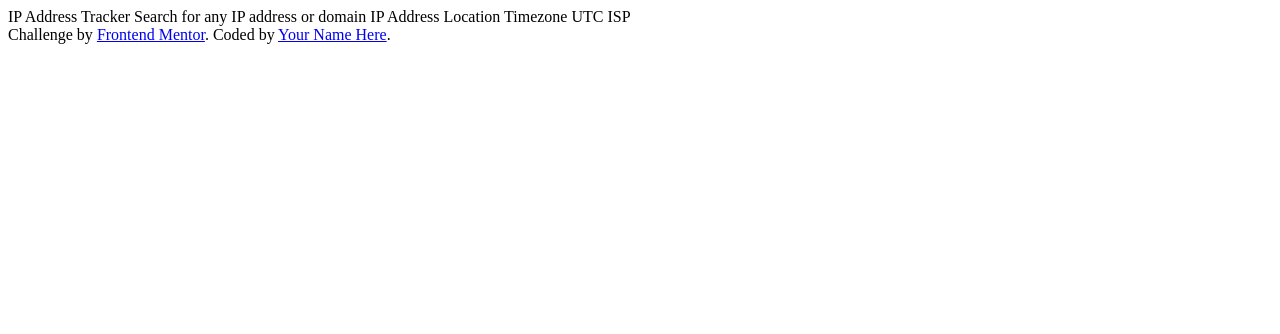
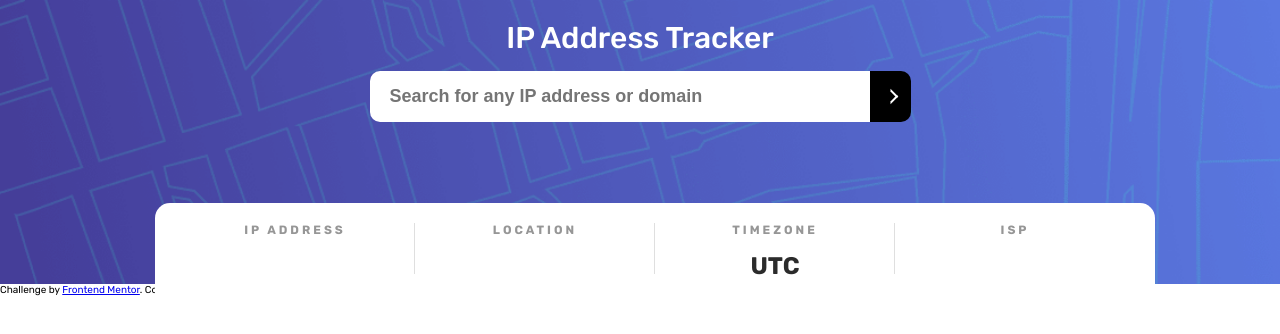
Before and after one commit to Tuinov/project-ip-map, a website built with Parcel: page index.html in a window 1280 px wide. Built offline with nearby package versions, Linux system fonts and the light colour scheme.

Commit message:
validate

```diff
--- a/index.html
+++ b/index.html
@@ -18,24 +18,49 @@
 </head>
 
 <body>
+  <div class="finder">
+    <h1 class="title"> IP Address Tracker</h1>
+    <div class="search-bar">
+      <input type="text" class="search-bar__input" placeholder="Search for any IP address or domain">
+      <button class="search-bar__btn"></button>
+    </div>
 
-  IP Address Tracker
+    <div class="info">
+      <div class="info__block">
+        <div class="info__block-subtitle" id="ip"> IP Address</div>
+        <div class="info__block-title"></div>
+      </div>
+      <div class="info__block">
+        <div class="info__block-subtitle">Location</div>
+        <div class="info__block-title" id="location"></div>
+      </div>
+      <div class="info__block">
+        <div class="info__block-subtitle">Timezone</div>
+        <div class="info__block-title">UTC <span id="timezone"></span></div>
+      </div>
+      <div class="info__block">
+        <div class="info__block-subtitle">ISP</div>
+        <div class="info__block-title" id="isp"></div>
+      </div>
+    </div>
+  </div>
 
-  Search for any IP address or domain
 
-  IP Address
-  Location
-  Timezone
-  UTC
+
+
+
+
+
+
   <!-- add offset value dynamically using the API -->
-  ISP
+
 
   <div class="attribution">
     Challenge by <a href="https://www.frontendmentor.io?ref=challenge" target="_blank">Frontend Mentor</a>.
     Coded by <a href="#">Your Name Here</a>.
   </div>
 
-  <script src="./src/index.js"></script>
+  <script type="module" src="./src/index.js"></script>
 </body>
 
 </html>
--- /dev/null
+++ b/src/helpers/index.js
@@ -0,0 +1 @@
+export {validatIp} from './validate-ip';
--- /dev/null
+++ b/src/helpers/validate-ip.js
@@ -0,0 +1,8 @@
+export function validatIp(ip) {
+    if (/^(([0-9]|[1-9][0-9]|1[0-9]{2}|2[0-4][0-9]|25[0-5])\.){3}([0-9]|[1-9][0-9]|1[0-9]{2}|2[0-4][0-9]|25[0-5])$/.test(ip)) {
+        return true;
+    }
+
+    alert('You have to enter a valid IP address');
+    return false;
+}
--- a/src/index.js
+++ b/src/index.js
@@ -0,0 +1,28 @@
+import {validatIp} from './helpers';
+
+
+const ipInput = document.querySelector('.search-bar__input');
+const btn = document.querySelector('button');
+
+const ipInfo = document.querySelector('#ip');
+const locationInfo = document.querySelector('#location');
+const timezoneInfo = document.querySelector('#timezone');
+const ispInfo = document.querySelector('#isp');
+
+btn.addEventListener('click', getData);
+ipInput.addEventListener('keydown', handleKey);
+
+function getData() {
+    if(validatIp(ipInput.value)){
+        fetch(`https://geo.ipify.org/api/v2/country?apiKey=at_kZU80bL72qS6TWhycUPX4DHxdxlf1&ipAddress=${ipInput.value}`
+        )
+          .then(response => response.json())
+          .then(data => console.log(data));
+    }
+}
+
+function handleKey(e) {
+    if (e.key === 'Enter') {
+        getData();
+    }
+}
--- a/src/style.css
+++ b/src/style.css
@@ -0,0 +1,147 @@
+:root {
+    font-size: 10px;
+    font-family: 'Rubik', sans-serif;
+  }
+  * {
+    margin: 0;
+    box-sizing: border-box;
+  }
+
+  .finder {
+    background: url(../images/pattern-bg.png);
+    background-size: cover;
+    padding: 2rem 1.5rem 17.5rem;
+    text-align: center;
+    position: relative;
+  }
+  @media (min-width: 1024px) {
+    .finder {
+      padding: 2rem 1.5rem;
+    }
+  }
+
+  .title {
+    color: white;
+    margin-bottom: 1.5rem;
+    font-weight: 500;
+    font-size: 3rem;
+  }
+
+  .search-bar {
+    display: flex;
+    justify-content: center;
+    margin-bottom: 2rem;
+  }
+  .search-bar__input {
+    width: 100%;
+    max-width: 500px;
+    font-size: 1.8rem;
+    font-weight: 700;
+    color: hsl(0, 0%, 17%);
+    border: none;
+    outline: none;
+    padding: 1.5rem 2rem;
+    border-radius: 10px 0 0 10px;
+    cursor: pointer;
+  }
+  .search-bar__btn {
+    background-color: black;
+    border: none;
+    outline: none;
+    color: white;
+    padding: 0 1.5rem;
+    border-radius: 0 10px 10px 0;
+    position: relative;
+    cursor: pointer;
+  }
+  .search-bar__btn:hover {
+    background-color: rgb(77, 77, 77);
+  }
+  .search-bar__btn::after {
+    display: block;
+
+    content: '';
+    width: 7px;
+    height: 7px;
+    background: transparent;
+    border: 2px solid;
+    border-color: white white transparent transparent;
+    transform: rotate(45deg);
+  }
+
+  .info {
+    width: calc(100% - 3rem);
+    background-color: white;
+    padding: 2rem;
+    border-radius: 15px;
+
+    display: flex;
+    flex-direction: column;
+    position: absolute;
+    left: 1.5rem;
+    z-index: 10000;
+  }
+  @media (min-width: 1024px) {
+    .info {
+      width: 100%;
+      max-width: 1000px;
+      transform: translateY(50%);
+
+      margin-left: auto;
+      margin-right: auto;
+
+      position: relative;
+    }
+  }
+
+  .info__block {
+    flex-grow: 1;
+    flex-shrink: 0;
+    flex-basis: 25%;
+    padding: 0 1rem;
+    position: relative;
+  }
+  .info__block:not(:last-child) {
+    margin-bottom: 2.5rem;
+  }
+
+  .info__block-subtitle {
+    color: hsl(0, 0%, 59%);
+    text-transform: uppercase;
+    font-weight: 700;
+    font-size: 1.2rem;
+    margin-bottom: 1.5rem;
+    letter-spacing: 0.3rem;
+  }
+  .info__block-title {
+    color: hsl(0, 0%, 17%);
+    font-weight: 700;
+    font-size: 2rem;
+  }
+  .map {
+    min-height: calc(100vh - 200px);
+  }
+
+  @media (min-width: 1024px) {
+    .info {
+      flex-direction: row;
+    }
+    .info__block {
+      margin-bottom: 0;
+    }
+    .info__block::after {
+      content: '';
+      width: 1px;
+      height: 90%;
+      position: absolute;
+      top: 0;
+      right: 0;
+      background-color: hsla(0, 0%, 59%, 0.3);
+    }
+    .info__block:last-child::after {
+      display: none;
+    }
+    .info__block-title {
+      font-size: 2.4rem;
+    }
+  }
```
Also changed, not shown: task.md (added, +11 -0 lines).
